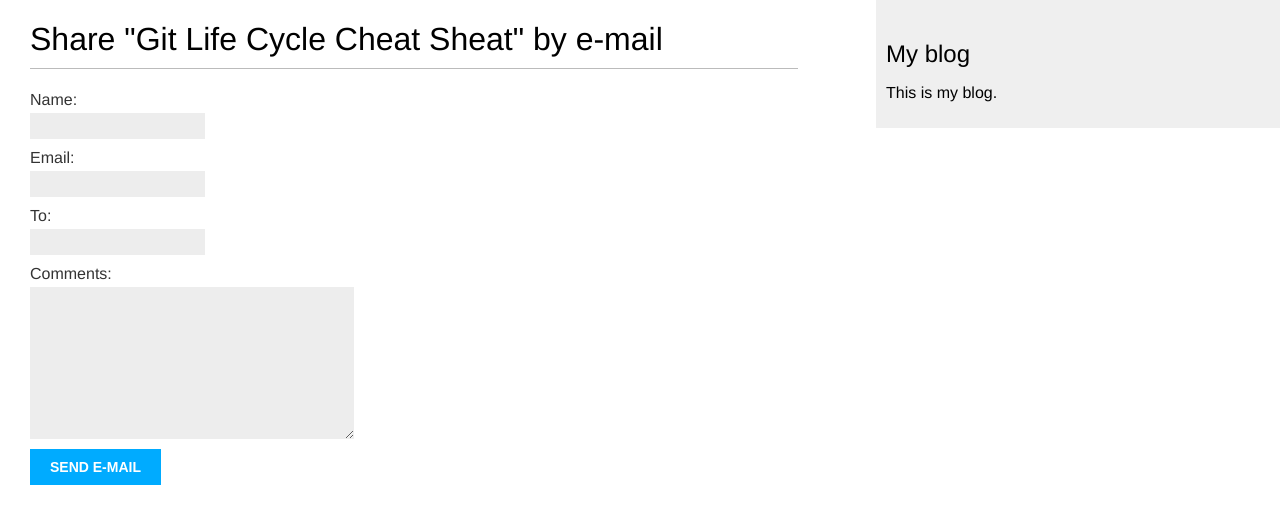
After one commit to HenzelMoras/mysite, a Django app: page /blog/1/share/ in a window 1280 px wide. The commit adds this page. Shown: the top 524 px of the page. Run offline with Django 3.2, Linux system fonts and the light colour scheme; data comes from the database, SQL or seed files in the repository.

Commit message:
added share post by creating urls,forms,views,templates for the same

```diff
--- /dev/null
+++ b/mysite/blog/forms.py
@@ -0,0 +1,8 @@
+from django import forms
+
+class EmailPostForm(forms.Form):
+    name = forms.CharField(max_length=25)
+    email = forms.EmailField()
+    to = forms.EmailField()
+    comments = forms.CharField(required=False,
+                               widget=forms.Textarea)
--- a/mysite/blog/templates/blog/post/detail.html
+++ b/mysite/blog/templates/blog/post/detail.html
@@ -9,4 +9,9 @@
     Published {{ post.publish }} by {{ post.author }}
   </p>
   {{ post.body|markdown|safe }}
+  <p>
+    <a href="{% url "blog:post_share" post.id%}">
+      Share this post
+    </a>
+  </p>
 {% endblock %}
--- /dev/null
+++ b/mysite/blog/templates/blog/post/share.html
@@ -0,0 +1,19 @@
+{% extends "blog/base.html" %}
+
+{% block title %}Share a post{% endblock %}
+
+{% block content %}
+    {% if sent %}
+        <h1>E-mail successfully sent</h1>
+        <p>
+            "{{ post.title }}" was successfully sent to {{ form.cleaned_data.to }}.
+        </p>
+    {% else %}
+        <h1>Share "{{ post.title }}" by e-mail</h1>
+        <form action='.' method="post">
+            {{ form.as_p}}
+            {% csrf_token %}
+            <input type="submit" value="Send e-mail">
+        </form>
+    {% endif %}
+{% endblock %}
--- a/mysite/blog/urls.py
+++ b/mysite/blog/urls.py
@@ -10,4 +10,6 @@
     path('', views.PostListView.as_view(), name='post_list'),
     path('<int:year>/<int:month>/<int:day>/<slug:post>/',
          views.post_detail, name='post_detail'),
+    path('<int:post_id>/share/',
+         views.post_share, name='post_share'),
 ]
--- a/mysite/blog/views.py
+++ b/mysite/blog/views.py
@@ -2,6 +2,8 @@
 from .models import Post
 from django.core.paginator import Paginator, EmptyPage, PageNotAnInteger
 from django.views.generic import ListView
+from .forms import EmailPostForm
+from django.core.mail import send_mail
 
 # Create your views here.
 """
@@ -38,3 +40,28 @@
     return render(request,
                   'blog/post/detail.html',
                   {'post': post})
+
+
+def post_share(request, post_id):
+    # Retrive Post by id
+    post = get_object_or_404(Post, id=post_id, status='published')
+    sent = False
+
+    if request.method == 'POST':
+        #Form was submitted
+        form = EmailPostForm(request.POST)
+        if form.is_valid():
+            # Form was submitted
+            cd = form.cleaned_data
+            post_url = request.build_absolute_uri(post.get_absolute_url())
+            subject = f'{cd["name"]} ({cd["email"]}) recommends you reading "{post.title}"'
+            message = f'Read "{post.title}" at {post_url}\n\n{cd["name"]}\'s comments: {cd["comments"]}'
+            send_mail(subject, message, 'admin@myblog.com', [cd['to']])
+            sent = True
+
+            # .. send email
+    else:
+        form = EmailPostForm()
+    return render(request, 'blog/post/share.html', {'post': post,
+                                                    'form': form,
+                                                    'sent': sent})
```
Also changed, not shown: mysite/mysite/settings.py (+8 -0 lines).
